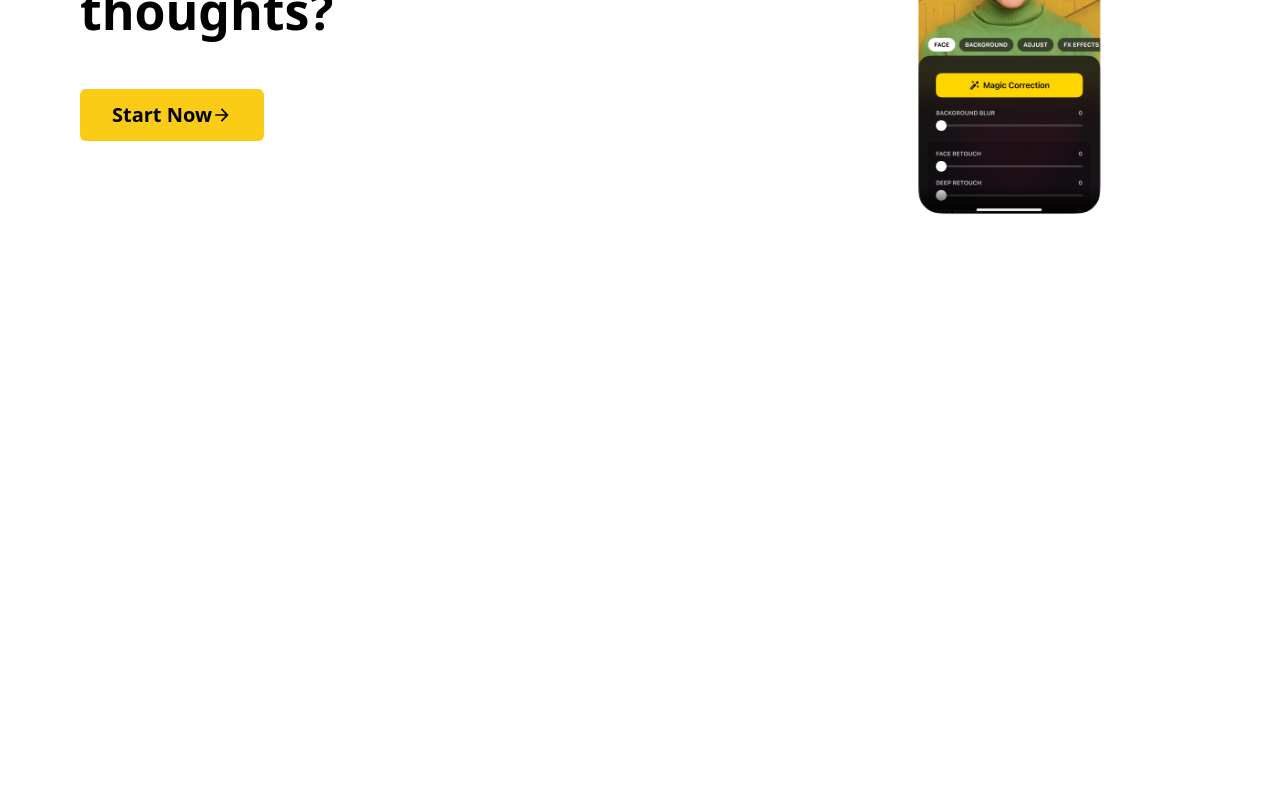
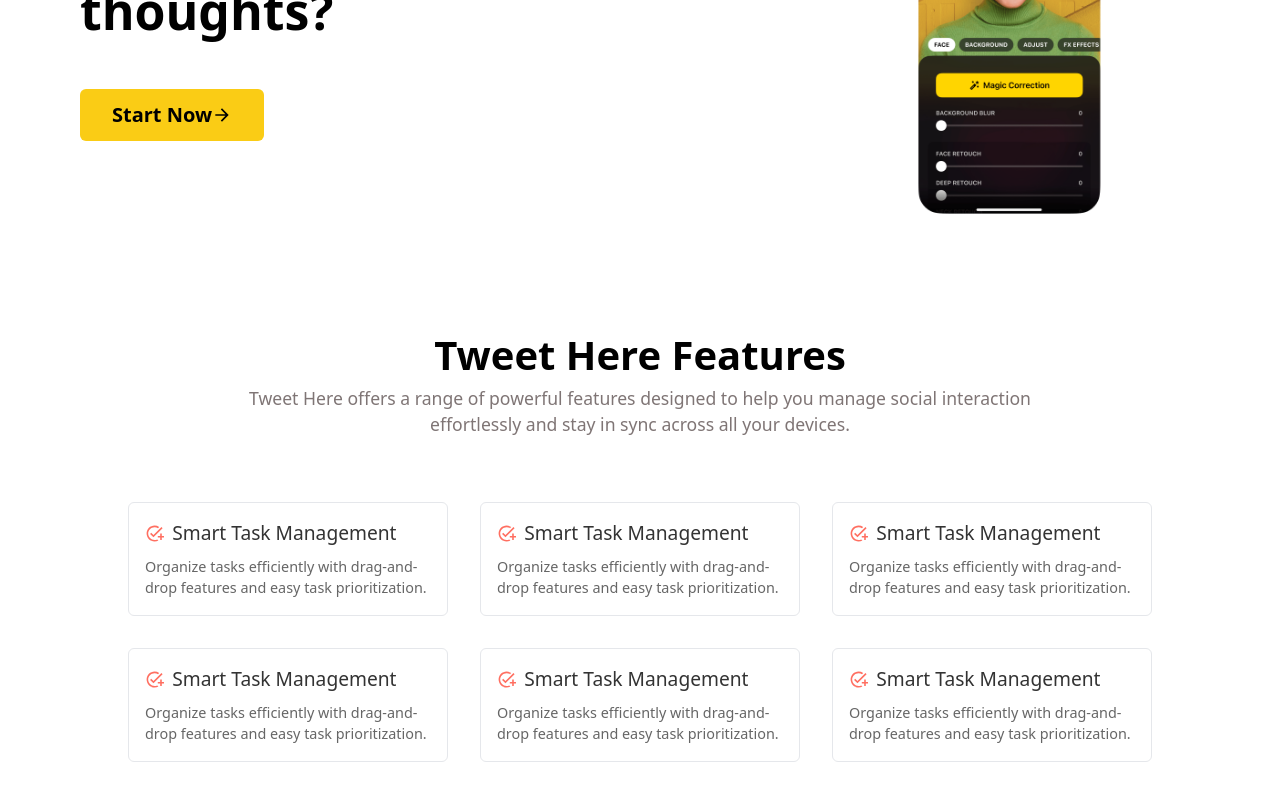
Before and after one commit to codervinod123/tweet_here_client, a React (Vite) app: page / in a window 1280 px wide. Shown: the part 330-1130 px from the top of the page. Before the commit the page ends 800 px from the top, so only its background shows below. Built offline with nearby package versions, Linux system fonts and the light colour scheme.

Commit message:
feat:feature section added

```diff
--- /dev/null
+++ b/src/components/Features.jsx
@@ -0,0 +1,39 @@
+import React from 'react'
+import { MdAddTask } from "react-icons/md";
+import { HiOutlineRefresh } from "react-icons/hi";
+import { BsGraphUpArrow } from "react-icons/bs";
+import { HiUserGroup } from "react-icons/hi";
+import { IoBookmarksOutline } from "react-icons/io5";
+import { BsCalendarDate } from "react-icons/bs";
+
+
+const Features = () => {
+    return (
+        <div className='max-w-[1200px] flex flex-col m-auto justify-center items-center'>
+            <h1 className='text-[2.5rem] font-bold'>Tweet Here Features</h1>
+            <p className='text-center mb-16 max-w-[50rem] text-[#5b4e4ec7] text-[1.1rem]'>Tweet Here offers a range of powerful features designed to help you manage social interaction effortlessly and stay in sync across all your devices.</p>
+
+            <div className='flex flex-wrap gap-[2rem] justify-center mb-[5rem]'>
+                {
+                    Array.from({ length: 6 }).map(() => {
+                        return (
+                            <div class="bg-[#fff] p-[1rem] border rounded-md w-[320px] transition-all duration-700 hover:translate-y-2">
+                                <div class="gap-2 flex items-center mb-[.5rem]">
+                                    <i class="text-[1.2rem] text-[#ff6f61]">
+                                        <MdAddTask size={"1.2rem"} color={""} />
+                                    </i>
+                                    <h3 class="text-[1.2rem] text-[#333]">Smart Task Management</h3>
+                                </div>
+                                <p class="text-[.9rem] text-[#666]">Organize tasks efficiently with drag-and-drop features and easy task prioritization.</p>
+                            </div>
+                        )
+                    })
+                }
+            </div>
+
+
+        </div>
+    )
+}
+
+export default Features
--- a/src/components/LandingScreen.jsx
+++ b/src/components/LandingScreen.jsx
@@ -2,6 +2,7 @@ import Logo from "../assets/logo.svg";
 import PhoneImage from "../assets/image.png";
 import { IoMdArrowForward } from "react-icons/io";
 import { Link } from "react-router-dom";
+import Features from "./Features";
 
 const LandingScreen = () => {
   return (
@@ -51,6 +52,7 @@ const LandingScreen = () => {
           </div>
         </div>
       </section>
+      <Features/>
     </div>
   );
 };
```
